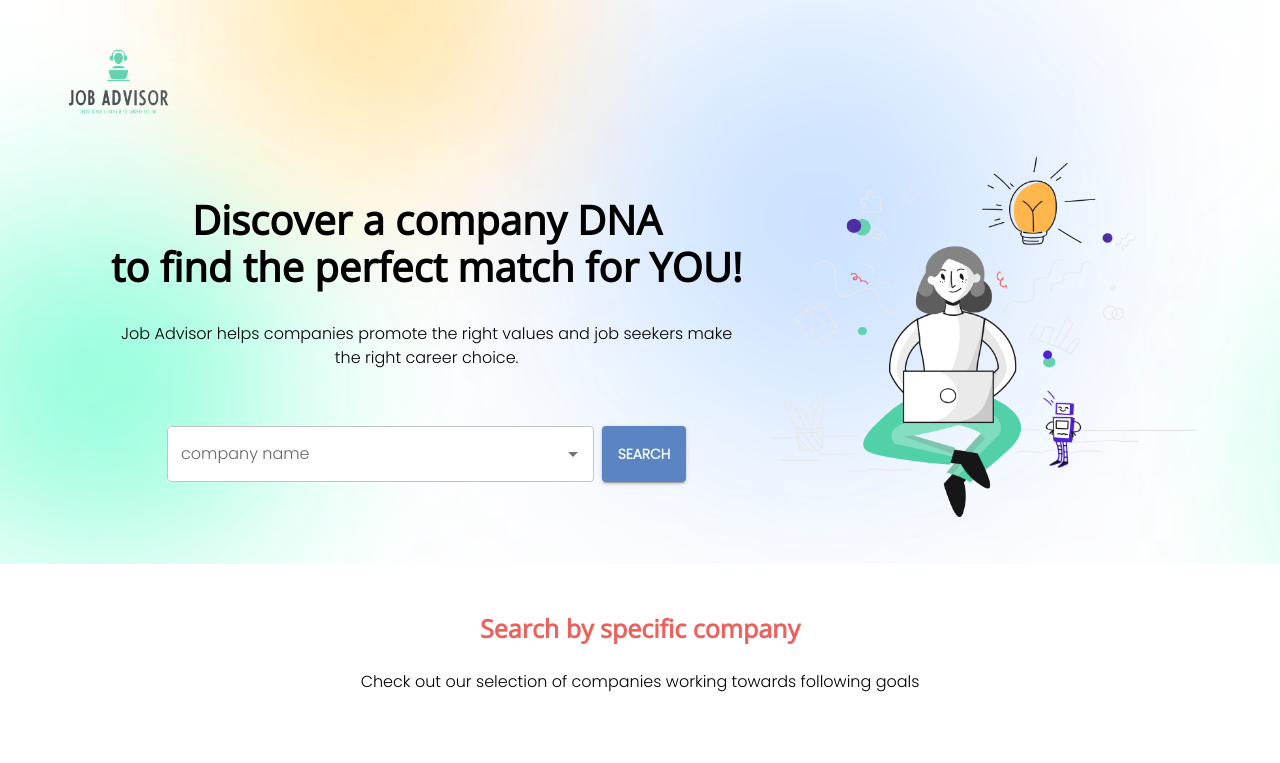
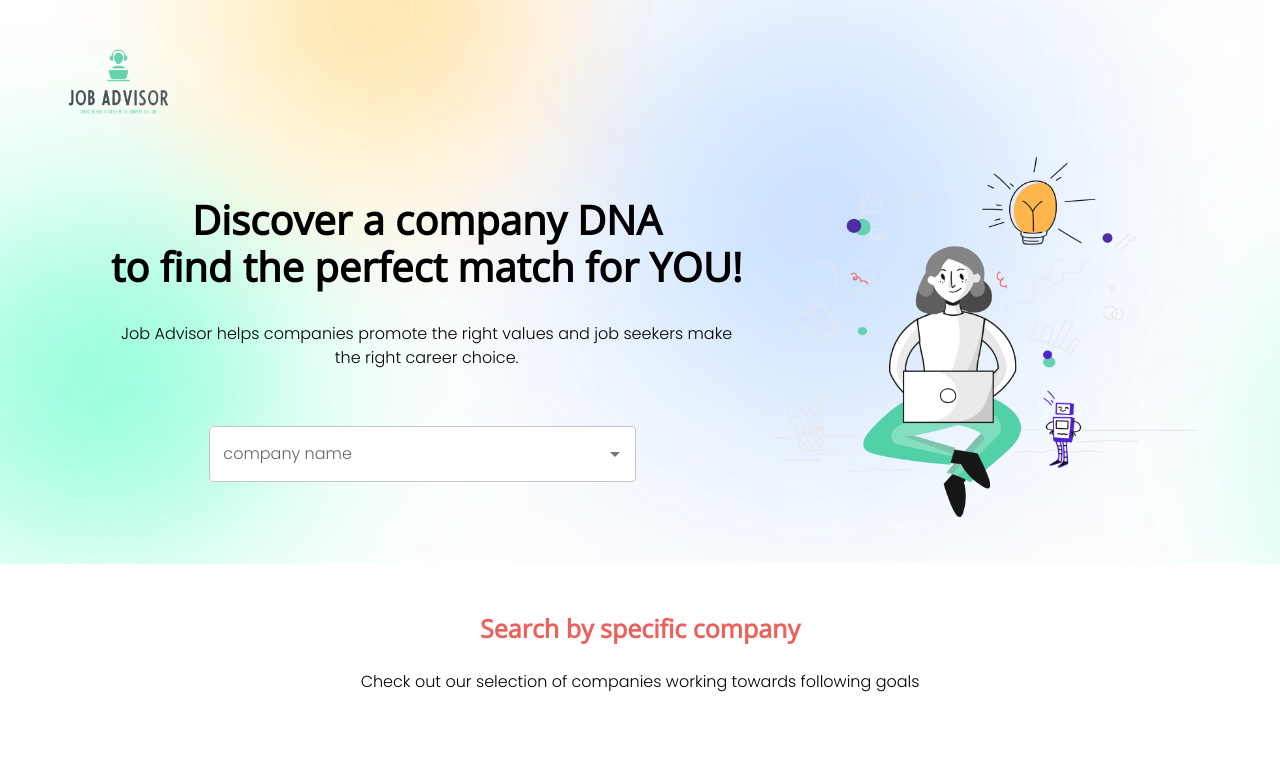
Before and after one commit to Job-Advisor-project/FrontEnd, a React (Create React App) app in the folder react/: page / in a window 1280 px wide. Shown: the top 763 px of the page. Built offline with nearby package versions, Linux system fonts and the light colour scheme.

Commit message:
removed search

```diff
--- a/react/package.json
+++ b/react/package.json
@@ -11,6 +11,11 @@
     "@testing-library/jest-dom": "^5.16.5",
     "@testing-library/react": "^13.4.0",
     "@testing-library/user-event": "^13.5.0",
+    "i": "^0.3.7",
+    "npm": "^9.2.0",
+    "postcss-flexbugs-fixes": "^5.0.2",
+    "postcss-normalize": "^10.0.1",
+    "postcss-preset-env": "^7.8.3",
     "react": "^18.2.0",
     "react-dom": "^18.2.0",
     "react-multi-carousel": "^2.8.2",
--- a/react/src/components/SearchBar.jsx
+++ b/react/src/components/SearchBar.jsx
@@ -2,13 +2,14 @@ import { useState } from "react";
 import TextField from "@mui/material/TextField";
 import Autocomplete from "@mui/material/Autocomplete";
 import { getCompanyListVm } from "../api/viewModelels/companyListVm";
-import { Box, Button, Grid } from "@mui/material";
+import { Box, Grid } from "@mui/material";
 import { useNavigate } from "react-router-dom";
-import SearchIcon from "@mui/icons-material/Search";
-
+import * as React from "react";
 export default function SearchBar({ setCompany }) {
   const navigate = useNavigate();
   const [data, setData] = useState([]);
+  const [value, setValue] = useState("");
+
   const [inputValue, setInputValue] = useState("");
   return (
     <Box
@@ -21,10 +22,16 @@ export default function SearchBar({ setCompany }) {
       <Grid container sx={{ justifyContent: "center" }}>
         <Grid item xs={6} md={6} lg={8} sx={{ mr: 1 }}>
           <Autocomplete
+            value={value}
+            onChange={(event, newValue) => {
+              setValue(newValue);
+            }}
             disablePortal
             inputValue={inputValue}
             onInputChange={(event, newInputValue) => {
               setInputValue(newInputValue);
+              setCompany(newInputValue);
+              navigate("/companyOverview");
             }}
             id="combo-box-demo"
             options={data}
@@ -39,7 +46,7 @@ export default function SearchBar({ setCompany }) {
             )}
           />
         </Grid>
-        <Button
+        {/* <Button
           sx={{
             backgroundColor: "#5A85C2",
             fontWeight: "600",
@@ -65,7 +72,7 @@ export default function SearchBar({ setCompany }) {
           }}
         >
           <SearchIcon />
-        </Button>
+        </Button> */}
       </Grid>
     </Box>
   );
```
Also changed, not shown: 1 other file (tests, documents, lock files or other folders).
